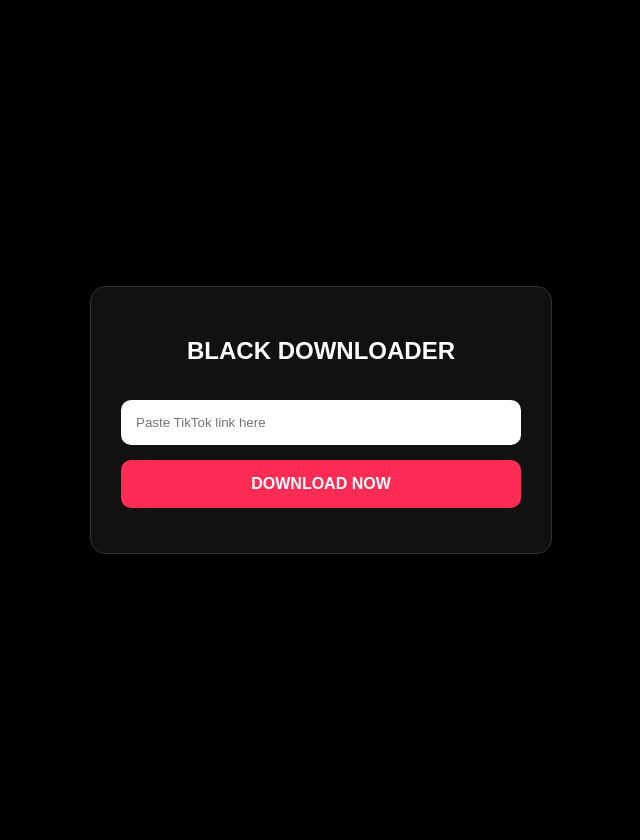
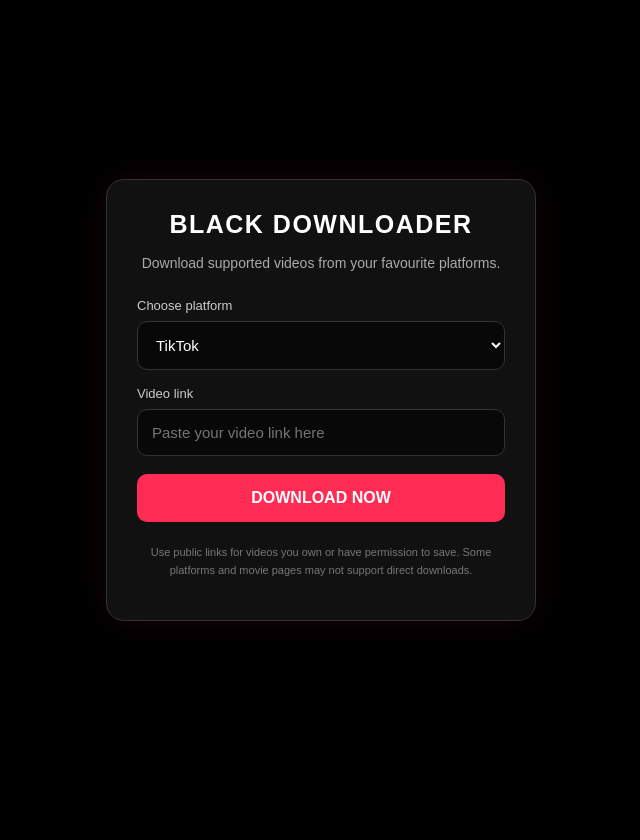
Before and after one commit to JUSTINOMEGA/black-downloader-, a Flask app: page / in a window 1280 px wide. Shown: the whole page, without its empty margins (319-959 px from the left). After the commit the page ends 621 px from the top, so only its background shows below. Run offline with Flask 3, Linux system fonts and the light colour scheme.

Commit message:
Update index.html

```diff
--- a/templates/index.html
+++ b/templates/index.html
@@ -1,34 +1,238 @@
+
 <!DOCTYPE html>
-<html>
+<html lang="en">
 <head>
-<meta charset="UTF-8"><meta name="viewport" content="width=device-width, initial-scale=1.0">
-<title>Black Downloader</title>
-<style>body{font-family:Arial;background:#000;color:#fff;display:flex;justify-content:center;align-items:center;min-height:100vh;margin:0;padding:20px}.box{background:#111;padding:30px;border-radius:15px;width:100%;max-width:400px;text-align:center;border:1px solid #333}input{width:100%;padding:15px;border-radius:10px;border:none;margin:15px 0;box-sizing:border-box}button{width:100%;padding:15px;background:#fe2c55;color:#fff;border:none;border-radius:10px;font-weight:bold;font-size:16px;cursor:pointer}#msg{margin-top:15px;font-size:14px}</style>
+    <meta charset="UTF-8">
+    <meta name="viewport" content="width=device-width, initial-scale=1.0">
+    <meta name="theme-color" content="#000000">
+    <title>BLACK DOWNLOADER</title>
+
+    <style>
+        * {
+            box-sizing: border-box;
+        }
+
+        body {
+            font-family: Arial, sans-serif;
+            background: #000;
+            color: #fff;
+            display: flex;
+            justify-content: center;
+            align-items: center;
+            min-height: 100vh;
+            margin: 0;
+            padding: 20px;
+        }
+
+        .box {
+            width: 100%;
+            max-width: 430px;
+            padding: 30px;
+            text-align: center;
+            background: #111;
+            border: 1px solid #333;
+            border-radius: 18px;
+            box-shadow: 0 0 30px rgba(254, 44, 85, 0.08);
+        }
+
+        h1 {
+            font-size: 25px;
+            letter-spacing: 1.5px;
+            margin: 0 0 10px;
+        }
+
+        .subtitle {
+            color: #aaa;
+            font-size: 14px;
+            line-height: 1.5;
+            margin-bottom: 24px;
+        }
+
+        label {
+            display: block;
+            text-align: left;
+            font-size: 13px;
+            color: #ccc;
+            margin: 16px 0 8px;
+        }
+
+        select,
+        input {
+            display: block;
+            width: 100%;
+            padding: 14px;
+            color: #fff;
+            background: #080808;
+            border: 1px solid #333;
+            border-radius: 10px;
+            font-size: 15px;
+        }
+
+        select:focus,
+        input:focus {
+            outline: 2px solid #fe2c55;
+            outline-offset: 1px;
+        }
+
+        button {
+            width: 100%;
+            padding: 15px;
+            margin-top: 18px;
+            background: #fe2c55;
+            color: #fff;
+            border: none;
+            border-radius: 10px;
+            font-size: 16px;
+            font-weight: bold;
+            cursor: pointer;
+            transition: opacity 0.2s;
+        }
+
+        button:hover {
+            opacity: 0.9;
+        }
+
+        button:disabled {
+            opacity: 0.55;
+            cursor: wait;
+        }
+
+        #msg {
+            margin-top: 18px;
+            font-size: 14px;
+            line-height: 1.6;
+            overflow-wrap: anywhere;
+        }
+
+        .note {
+            margin-top: 22px;
+            color: #777;
+            font-size: 11px;
+            line-height: 1.6;
+        }
+    </style>
 </head>
+
 <body>
-<div class="box">
-<h2>BLACK DOWNLOADER</h2>
-<input id="url" placeholder="Paste TikTok link here">
-<button id="btn" onclick="downloadNow()">DOWNLOAD NOW</button>
-<div id="msg"></div>
-</div>
-<script>
-async function downloadNow(){
-  const u = document.getElementById('url').value.trim();
-  const b = document.getElementById('btn');
-  const m = document.getElementById('msg');
-  if(!u){m.innerHTML="❌ Paste link";return;}
-  b.disabled=true; b.innerText="Getting..."; m.innerHTML="⏳ Wait...";
-  try{
-    const res = await fetch(`/api/download?url=${encodeURIComponent(u)}`);
-    const data = await res.json();
-    if(!res.ok) throw new Error(data.error);
-    m.innerHTML="✅ Downloading... Check gallery!";
-    // Use proxy - this will FORCE download to system
-    window.location.href = data.proxyUrl;
-  }catch(e){ m.innerHTML="❌ "+e.message; }
-  finally{ b.disabled=false; b.innerText="DOWNLOAD NOW"; }
-}
-</script>
+    <main class="box">
+        <h1>BLACK DOWNLOADER</h1>
+        <p class="subtitle">
+            Download supported videos from your favourite platforms.
+        </p>
+
+        <form id="downloadForm">
+            <label for="platform">Choose platform</label>
+            <select id="platform" name="platform">
+                <option value="TikTok">TikTok</option>
+                <option value="Instagram">Instagram</option>
+                <option value="Facebook">Facebook</option>
+                <option value="Telegram">Telegram</option>
+                <option value="MovieBox">MovieBox</option>
+                <option value="Direct">Direct video link</option>
+            </select>
+
+            <label for="url">Video link</label>
+            <input
+                id="url"
+                name="url"
+                type="url"
+                placeholder="Paste your video link here"
+                autocomplete="url"
+                required
+            >
+
+            <button id="btn" type="submit">DOWNLOAD NOW</button>
+        </form>
+
+        <div id="msg" role="status" aria-live="polite"></div>
+
+        <p class="note">
+            Use public links for videos you own or have permission to save.
+            Some platforms and movie pages may not support direct downloads.
+        </p>
+    </main>
+
+    <script>
+        const form = document.getElementById("downloadForm");
+        const input = document.getElementById("url");
+        const platform = document.getElementById("platform");
+        const button = document.getElementById("btn");
+        const message = document.getElementById("msg");
+
+        form.addEventListener("submit", async (event) => {
+            event.preventDefault();
+
+            const url = input.value.trim();
+
+            if (!url) {
+                message.textContent = "Please paste a video link.";
+                return;
+            }
+
+            button.disabled = true;
+            button.textContent = "PLEASE WAIT...";
+            message.textContent = "Checking link and preparing download...";
+
+            try {
+                const response = await fetch("/api/download", {
+                    method: "POST",
+                    headers: {
+                        "Content-Type": "application/json"
+                    },
+                    body: JSON.stringify({
+                        url: url,
+                        platform: platform.value
+                    })
+                });
+
+                const contentType =
+                    response.headers.get("content-type") || "";
+
+                if (!response.ok) {
+                    let errorMessage = "Download failed. Please try again.";
+
+                    if (contentType.includes("application/json")) {
+                        const data = await response.json();
+                        errorMessage = data.error || errorMessage;
+                    }
+
+                    throw new Error(errorMessage);
+                }
+
+                const blob = await response.blob();
+                const disposition =
+                    response.headers.get("content-disposition") || "";
+
+                const match = disposition.match(
+                    /filename="?([^";]+)"?/i
+                );
+
+                const filename = match
+                    ? match[1]
+                    : "black-downloader-video.mp4";
+
+                const objectUrl = URL.createObjectURL(blob);
+                const link = document.createElement("a");
+
+                link.href = objectUrl;
+                link.download = filename;
+                document.body.appendChild(link);
+                link.click();
+                link.remove();
+
+                setTimeout(() => URL.revokeObjectURL(objectUrl), 60000);
+
+                message.textContent =
+                    "Your download is ready. Check your Downloads folder.";
+
+            } catch (error) {
+                message.textContent =
+                    "Error: " + (error.message || "Download failed.");
+            } finally {
+                button.disabled = false;
+                button.textContent = "DOWNLOAD NOW";
+            }
+        });
+    </script>
 </body>
 </html>
```
